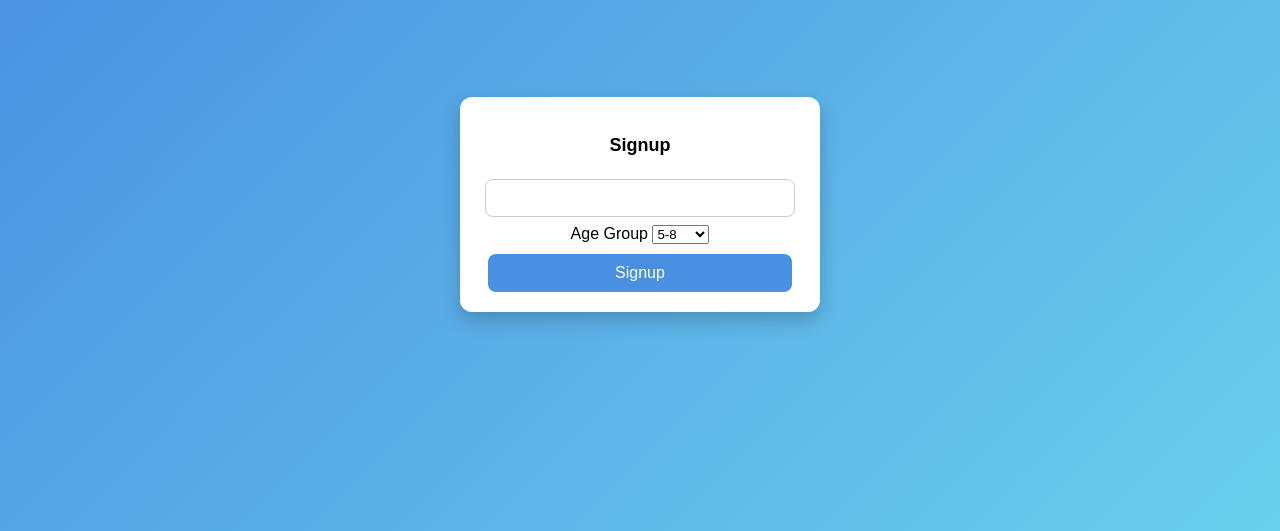
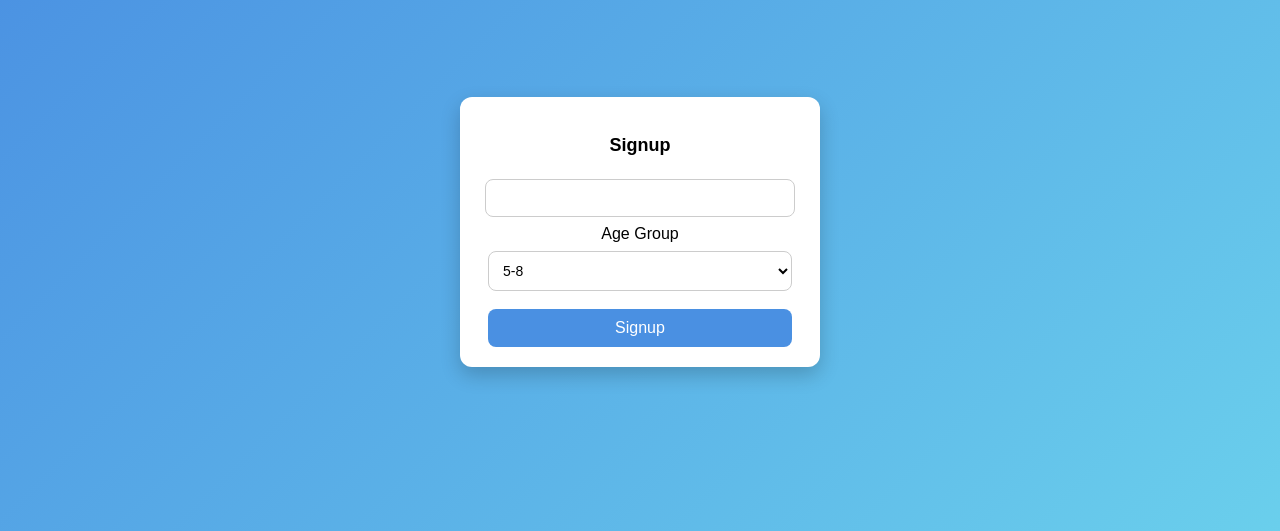
Before and after one commit to roboswordblog/AgeFilter, a Flask app: page /signup in a window 1280 px wide. Shown: the part 87-618 px from the top of the page. Run offline with Flask 3, Linux system fonts and the light colour scheme.

Commit message:
Fixing the AJAX button and some styling

```diff
--- a/templates/signup.html
+++ b/templates/signup.html
@@ -95,6 +95,28 @@ body {
 .card button:hover {
     background: #357abd;
 }
+    /* Dropdown */
+.card select {
+    width: 95%;
+    padding: 10px;
+    margin: 8px 0;
+    border-radius: 8px;
+    border: 1px solid #ccc;
+    font-size: 14px;
+    background: white;
+    cursor: pointer;
+    outline: none;
+}
+
+/* Dropdown hover/focus */
+.card select:hover {
+    border-color: #4a90e2;
+}
+
+.card select:focus {
+    border-color: #4a90e2;
+    box-shadow: 0 0 5px rgba(74, 144, 226, 0.5);
+}
 </style>
 </head>
 <body>
@@ -139,7 +161,7 @@ if (data.takenUsers.includes(username)) {
     document.getElementById("signup").disabled = true
 } else {
     document.getElementById("errorBox").style.display = "none";
-    document.getElementById("signup").enabled = false
+    document.getElementById("signup").disabled = false
 }
 }
 setInterval(check, 1000);
```
